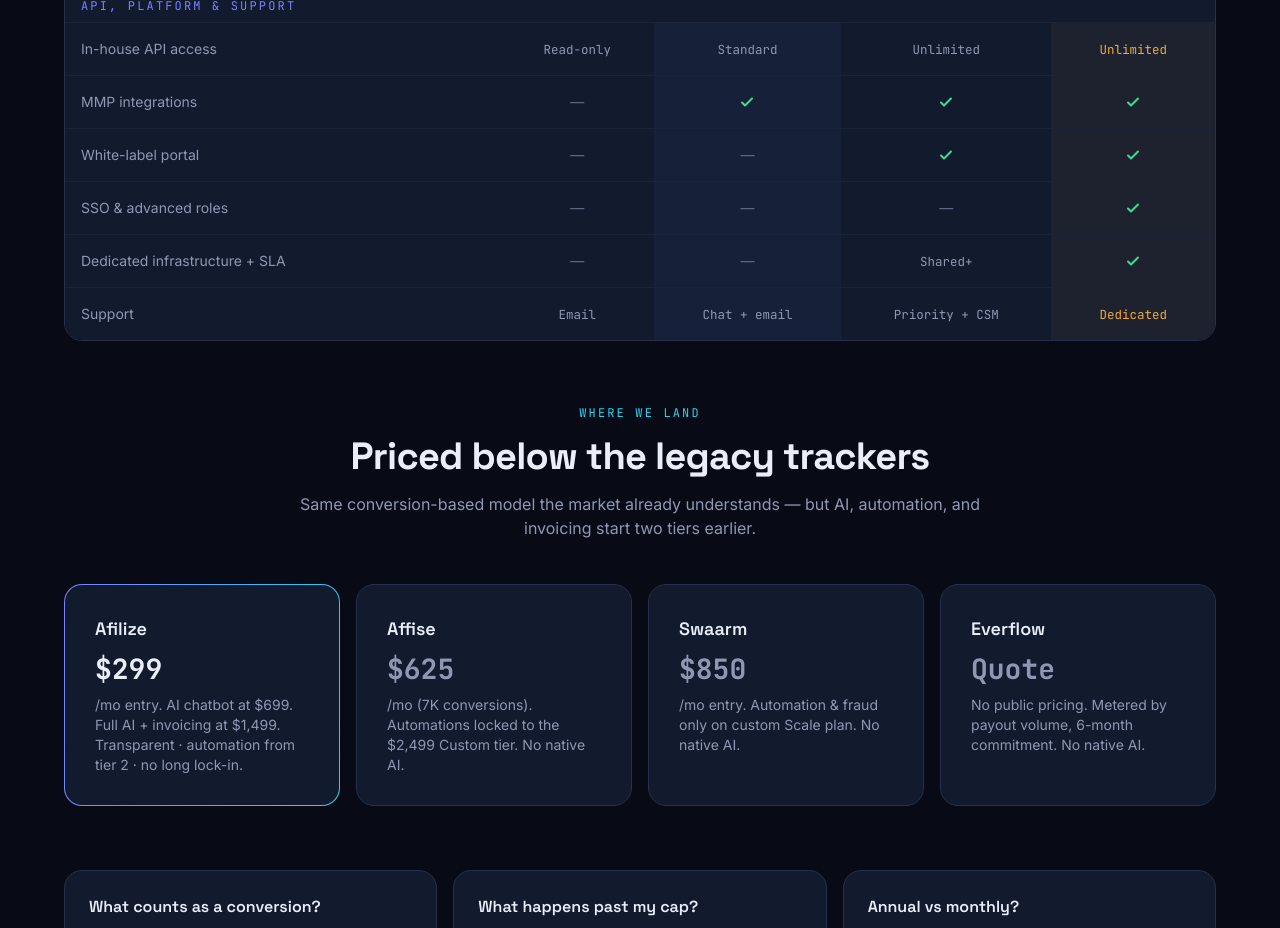
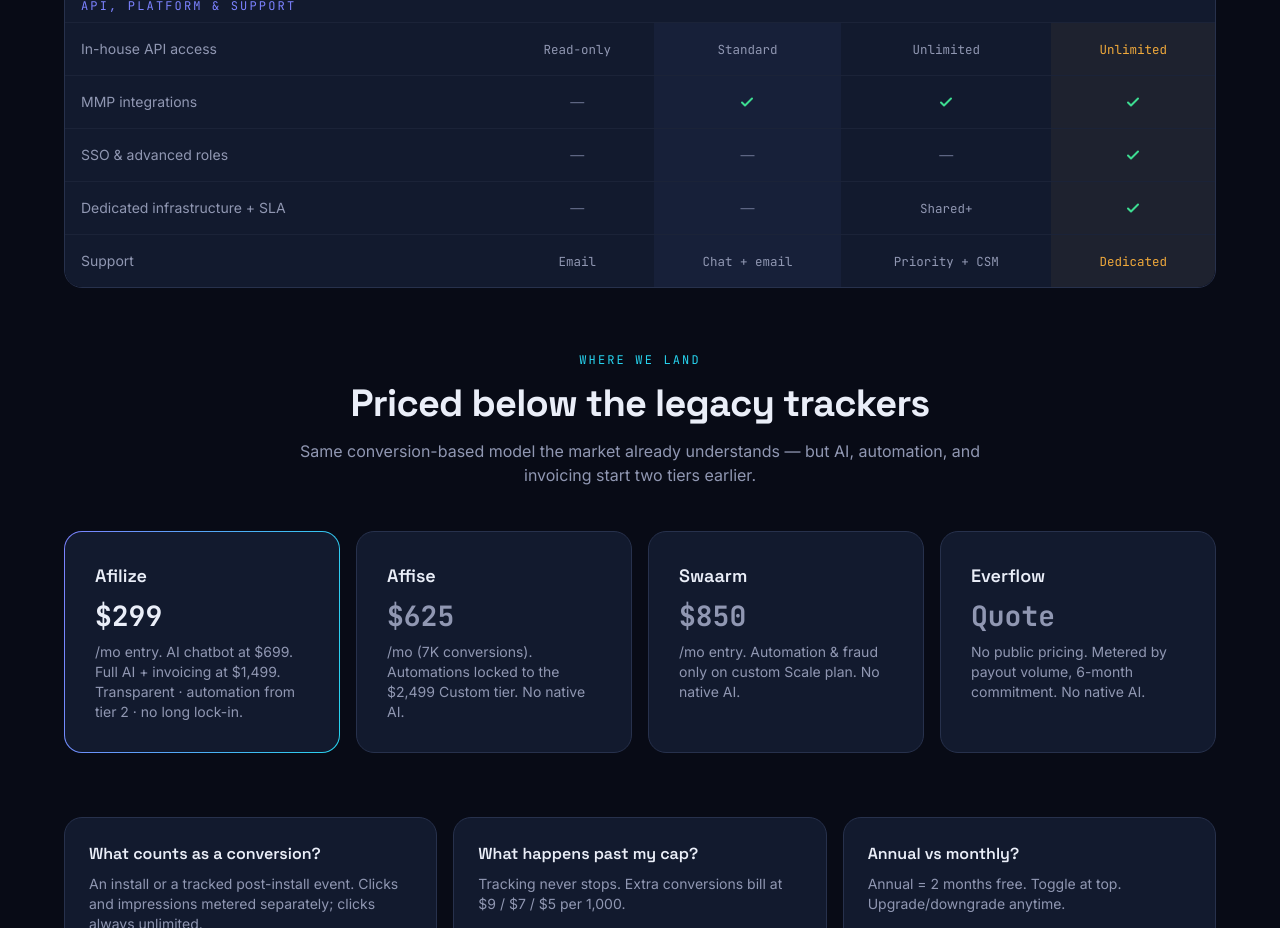
Before and after one commit to charafeddinecherkaoui/Afilize, a Next.js app: page /pricing in a window 1280 px wide. Shown: the part 2860-3788 px from the top of the page. Built offline with nearby package versions, Linux system fonts and the light colour scheme.

Commit message:
Remove White-label portal row from comparison table

```diff
--- a/src/app/pricing/page.tsx
+++ b/src/app/pricing/page.tsx
@@ -95,7 +95,6 @@
         values: ["Read-only", "Standard", "Unlimited", "Unlimited"],
       },
       { label: "MMP integrations", values: ["—", true, true, true] },
-      { label: "White-label portal", values: ["—", "—", true, true] },
       { label: "SSO & advanced roles", values: ["—", "—", "—", true] },
       {
         label: "Dedicated infrastructure + SLA",
```
